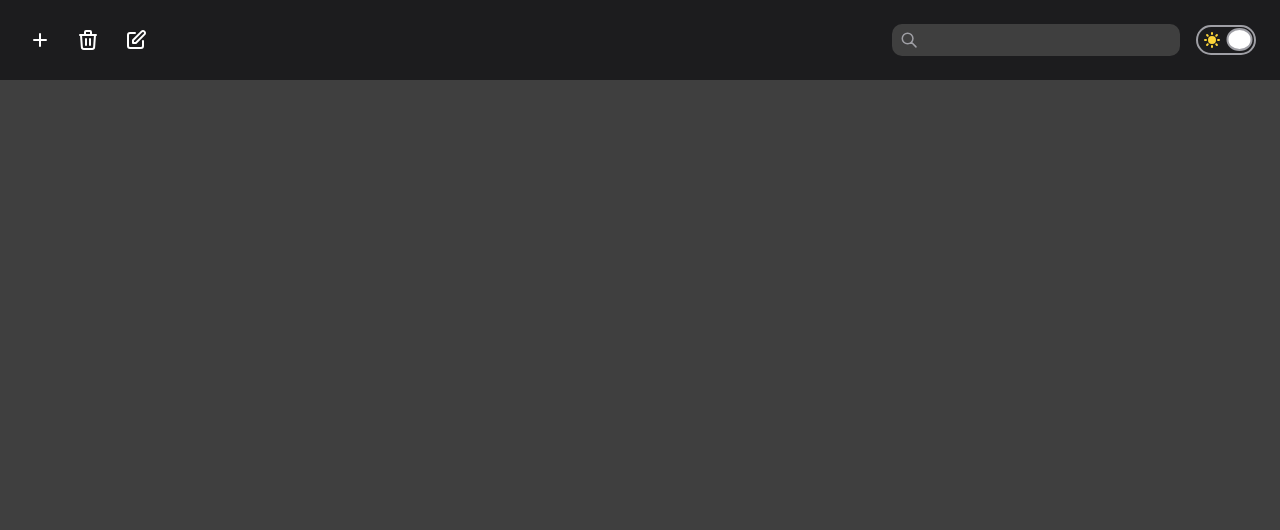
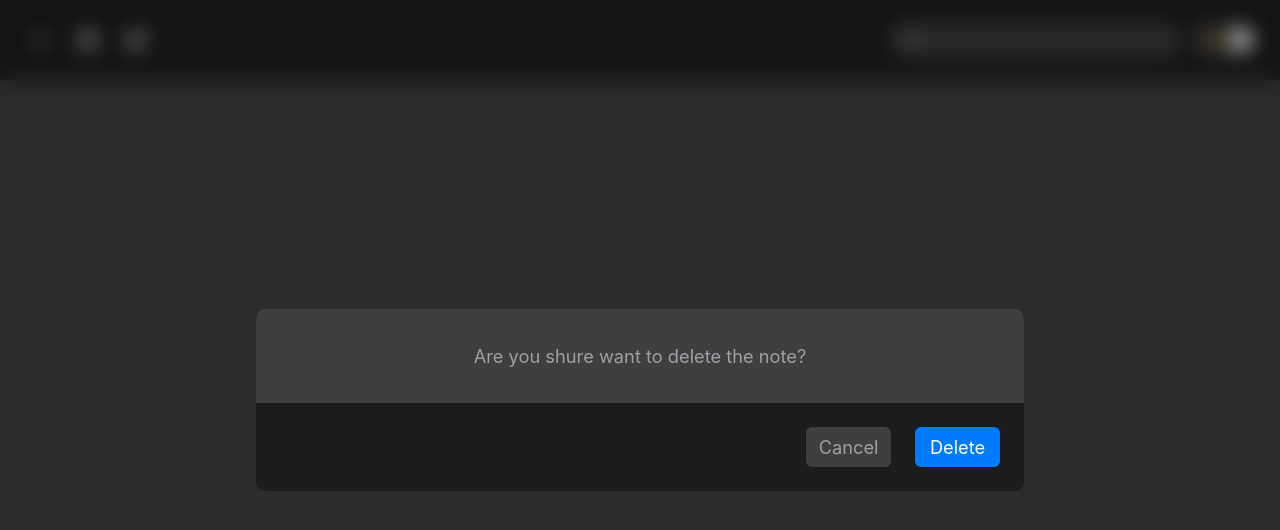
Before and after one commit to dmytro-chushko/apple-notes-copy, a React (Create React App) app: page / in a window 1280 px wide. Both pictures are taken after a click on the button 87 px from the left and 39 px from the top of the page. Shown: the top 530 px of the page. Built offline with nearby package versions, Linux system fonts and the light colour scheme.

Commit message:
feat: Add modal window on delete button

```diff
--- a/public/index.html
+++ b/public/index.html
@@ -5,10 +5,7 @@
 		<link rel="icon" href="%PUBLIC_URL%/favicon.ico" />
 		<meta name="viewport" content="width=device-width, initial-scale=1" />
 		<meta name="theme-color" content="#000000" />
-    <meta
-      name="description"
-      content="Web site created using create-react-app"
-    />
+		<meta name="description" content="Web site created using create-react-app" />
 		<link rel="apple-touch-icon" href="%PUBLIC_URL%/logo192.png" />
 		<!--
       manifest.json provides metadata used when your web app is installed on a
@@ -29,6 +26,7 @@
 	<body>
 		<noscript>You need to enable JavaScript to run this app.</noscript>
 		<div id="root"></div>
+		<div id="modal"></div>
 		<!--
       This HTML file is a template.
       If you open it directly in the browser, you will see an empty page.
--- a/src/components/controls-bar/controls-bar.component.tsx
+++ b/src/components/controls-bar/controls-bar.component.tsx
@@ -3,17 +3,38 @@ import { ReactComponent as DeleteIcon } from "assets/icons/trash.svg";
 import { ReactComponent as EditIcon } from "assets/icons/edit.svg";
 
 import * as Styled from "./controls-bar.styled";
+import { useState } from "react";
+import { ModalWindow } from "components/modal-window";
 
 export const ControlsBar = () => {
+	const [isOpen, setIsOpen] = useState<boolean>(false);
 	const buttonsEL = [AddIcon, DeleteIcon, EditIcon];
 
+	const setHandler = (element: React.FunctionComponent) => {
+		switch (element) {
+			case AddIcon:
+				return () => console.log("add");
+			case DeleteIcon:
+				return () => setIsOpen(true);
+			case EditIcon:
+				return () => console.log("edit");
+			default:
+				return;
+		}
+	};
+
 	return (
-		<Styled.ControlsContainer>
-			{buttonsEL.map((ButtonEl, i) => (
-				<Styled.ControlButton key={i}>
-					<ButtonEl />
-				</Styled.ControlButton>
-			))}
-		</Styled.ControlsContainer>
+		<>
+			<Styled.ControlsContainer>
+				{buttonsEL.map((ButtonEl, i) => {
+					return (
+						<Styled.ControlButton key={i} onClick={setHandler(ButtonEl)}>
+							<ButtonEl />
+						</Styled.ControlButton>
+					);
+				})}
+			</Styled.ControlsContainer>
+			<ModalWindow isOpen={isOpen} onClose={setIsOpen} />
+		</>
 	);
 };
--- /dev/null
+++ b/src/components/modal-window/content-window/content-window.component.tsx
@@ -0,0 +1,20 @@
+import { TypeSetState } from "types/set-state.types";
+import * as Styled from "./content-window.styled";
+
+interface IContentWindow {
+	onClose: TypeSetState<boolean>;
+}
+
+export const ContentWindow = ({ onClose }: IContentWindow) => {
+	const handleClick = () => onClose(false);
+
+	return (
+		<Styled.WindowContainer>
+			<Styled.ContentParagraph>Are you shure want to delete the note?</Styled.ContentParagraph>
+			<Styled.ButtonsWrapper>
+				<Styled.ModalButton onClick={handleClick}>Cancel</Styled.ModalButton>
+				<Styled.ModalButton>Delete</Styled.ModalButton>
+			</Styled.ButtonsWrapper>
+		</Styled.WindowContainer>
+	);
+};
--- /dev/null
+++ b/src/components/modal-window/content-window/content-window.styled.ts
@@ -0,0 +1,81 @@
+import styled from "styled-components";
+
+export const WindowContainer = styled.div`
+	display: flex;
+	flex-direction: column;
+	width: 60%;
+
+	border-radius: 10px;
+	overflow: hidden;
+`;
+
+export const ContentParagraph = styled.p`
+	padding: ${({ theme }) => theme.size.xl};
+
+	text-align: center;
+	font-size: ${({ theme }) => theme.fontSize.medium};
+
+	background-color: ${({ theme }) => theme.colors.primaryChangingBgc};
+
+	@media (${({ theme }) => theme.media.maxMobile}) {
+		padding: ${({ theme }) => theme.size.l};
+	}
+`;
+
+export const ButtonsWrapper = styled.div`
+	display: flex;
+	align-items: center;
+	justify-content: right;
+	gap: ${({ theme }) => theme.size.l};
+	padding: ${({ theme }) => theme.size.l};
+
+	background-color: ${({ theme }) => theme.colors.secondaryChangingBgc};
+
+	@media (${({ theme }) => theme.media.maxMobile}) {
+		padding: ${({ theme }) => theme.size.m};
+		justify-content: center;
+	}
+`;
+
+export const ModalButton = styled.button`
+	width: 85px;
+	padding: ${({ theme }) => theme.size.s};
+
+	font-size: ${({ theme }) => theme.fontSize.medium};
+
+	color: ${({ theme }) => theme.colors.primaryChangingColor};
+	background-color: ${({ theme }) => theme.colors.primaryChangingBgc};
+	border-radius: 6px;
+	outline: none;
+
+	transition: ${({ theme }) => theme.animation.primaryTransition};
+	transition-duration: 0.2s;
+
+	@media (hover: hover) {
+		:hover {
+			background-color: ${({ theme }) => theme.colors.secondaryButtonHover};
+		}
+	}
+
+	:active {
+		background-color: ${({ theme }) => theme.colors.primaryChangingBgc};
+	}
+
+	:last-of-type {
+		background-color: ${({ theme }) => theme.colors.primaryButtonBgc};
+		color: ${({ theme }) => theme.colors.primaryColor};
+
+		@media (hover: hover) {
+			:hover {
+				background-color: ${({ theme }) => theme.colors.primaryButtonHover};
+			}
+		}
+
+		:active {
+			background-color: ${({ theme }) => theme.colors.primaryButtonBgc};
+			outline: ${({ theme }) => theme.outline.primaryButtonOutline};
+
+			transition-duration: 0.1s;
+		}
+	}
+`;
--- /dev/null
+++ b/src/components/modal-window/content-window/index.ts
@@ -0,0 +1 @@
+export { ContentWindow } from "./content-window.component";
--- a/src/components/modal-window/modal-window.component.tsx
+++ b/src/components/modal-window/modal-window.component.tsx
@@ -1,22 +1,22 @@
 import { useMemo, useEffect } from "react";
 import { createPortal } from "react-dom";
+import { ContentWindow } from "./content-window";
 
 import * as Styled from "./modal-window.styled";
 import { TypeSetState } from "types/set-state.types";
 
 interface IModalWindow {
-	children: React.ReactNode;
 	isOpen: boolean;
-	setIsOpen: TypeSetState<boolean>;
+	onClose: TypeSetState<boolean>;
 }
 
 const modalRootElement = document.querySelector("#modal");
 
-export const ModalWindow = ({ children, isOpen, setIsOpen }: IModalWindow) => {
+export const ModalWindow = ({ isOpen, onClose }: IModalWindow) => {
 	const element = useMemo(() => document.createElement("div"), []);
 
 	const handleClick = (e: React.MouseEvent<HTMLDivElement>) => {
-		if ((e.target as HTMLDivElement).dataset.backdrop) setIsOpen(false);
+		if ((e.target as HTMLDivElement).dataset.backdrop) onClose(false);
 	};
 
 	useEffect(() => {
@@ -29,7 +29,7 @@ export const ModalWindow = ({ children, isOpen, setIsOpen }: IModalWindow) => {
 
 	return createPortal(
 		<Styled.Backdrop isOpen={isOpen} onClick={handleClick} data-backdrop={true}>
-			{children}
+			<ContentWindow onClose={onClose} />
 		</Styled.Backdrop>,
 		element,
 	);
--- a/src/components/modal-window/modal-window.styled.ts
+++ b/src/components/modal-window/modal-window.styled.ts
@@ -7,6 +7,10 @@ interface IBackdrop {
 export const Backdrop = styled.div<IBackdrop>`
 	position: absolute;
 	top: 0;
+
+	display: flex;
+	align-items: center;
+	justify-content: center;
 
 	width: 100vw;
 	height: 100vh;
--- a/src/styles/theme.styled.ts
+++ b/src/styles/theme.styled.ts
@@ -7,6 +7,9 @@ export interface ITheme {
 		primaryColor: string;
 		primariBgc: string;
 		modalBgc: string;
+		primaryButtonBgc: string;
+		primaryButtonHover: string;
+		secondaryButtonHover: string;
 	};
 	fontSize: {
 		base: string;
@@ -29,6 +32,9 @@ export interface ITheme {
 	};
 	border: {
 		primaryBorder: string;
+	};
+	outline: {
+		primaryButtonOutline: string;
 	};
 	animation: {
 		primaryTransition: string;
@@ -55,6 +61,9 @@ export const theme = (isDark?: boolean): ITheme => ({
 		primaryColor: "#FFFFFF",
 		primariBgc: "#000000",
 		modalBgc: "rgba(0,0,0,0.3)",
+		primaryButtonBgc: "#007AFF",
+		primaryButtonHover: "#1D49AA",
+		secondaryButtonHover: isDark ? "#6D6D6D" : "#D6D6D6",
 	},
 	fontSize: {
 		base: "14px",
@@ -78,6 +87,9 @@ export const theme = (isDark?: boolean): ITheme => ({
 	border: {
 		primaryBorder: `2px solid ${isDark ? "#9F9FA5" : "#8A8A8E"}`,
 	},
+	outline: {
+		primaryButtonOutline: "2px solid #93ACE3",
+	},
 	animation: {
 		primaryTransition: "all ease-in-out 0.4s",
 		primaryAnimation: "1s linear infinite",
```
Lines whose indentation alone changed are shown as unchanged.
